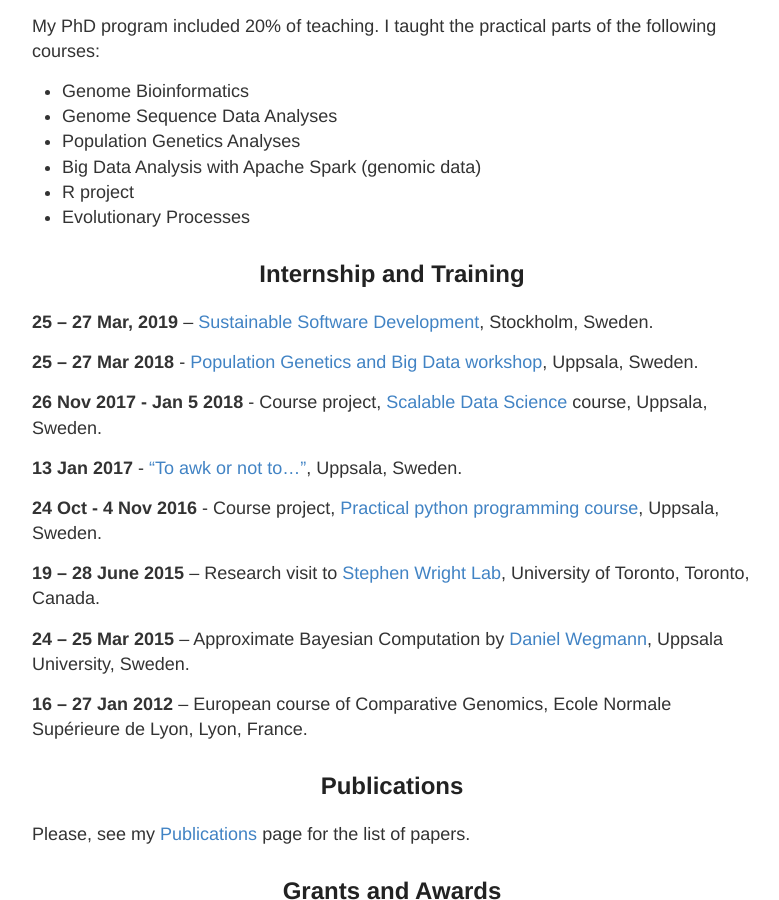
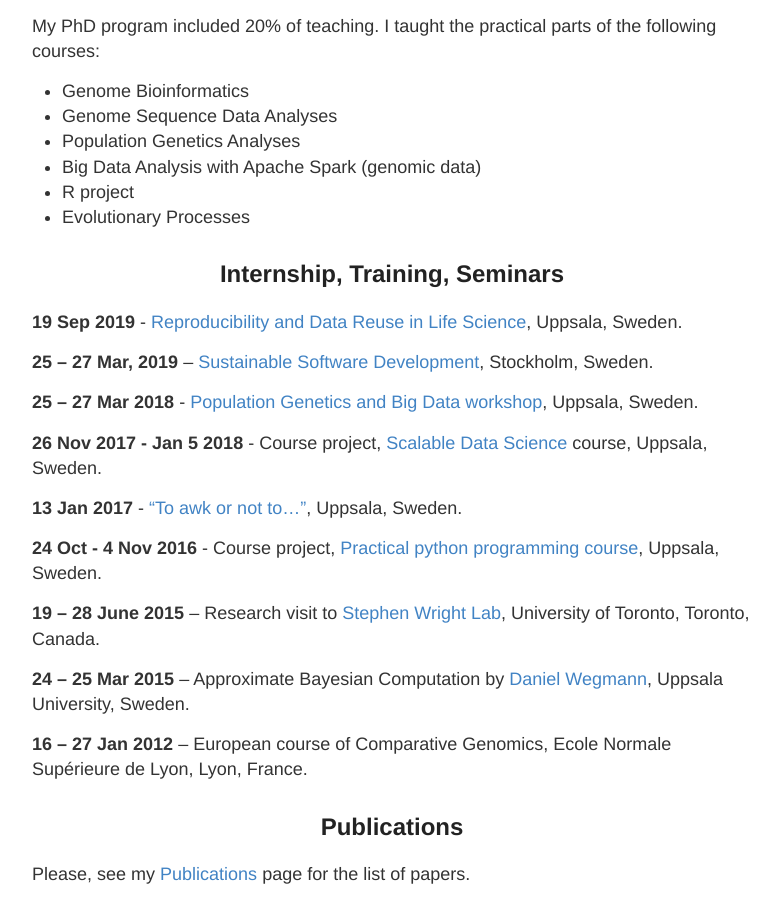
Before and after one commit to evodify/evodify.github.io, a Jekyll site: the page built from _pages/cv.md, in a window 1280 px wide and 900 px high, scrolled down 1332 px. Shown: the whole window, without its empty margins (248-1027 px from the left). Built offline with Jekyll 4.4.1, drawn with Linux system fonts in a browser that asks for light colours.

Commit message:
added Reproducibility and Data Reuse seminar to CV

```diff
--- a/_pages/cv.md
+++ b/_pages/cv.md
@@ -57,7 +57,9 @@ My PhD program included 20% of teaching. I taught the practical parts of the fol
 * R project
 * Evolutionary Processes
 
-## Internship and Training
+## Internship, Training, Seminars
+
+**19 Sep 2019** - <a href="https://www.scilifelab.se/events/reproducibility" target="_blank">Reproducibility and Data Reuse in Life Science</a>, Uppsala, Sweden.
 
 **25 – 27 Mar, 2019** – <a href="https://coderefinery.org/workshops/2019-03-25-stockholm/" target="_blank">Sustainable Software Development</a>, Stockholm, Sweden.
 
```
